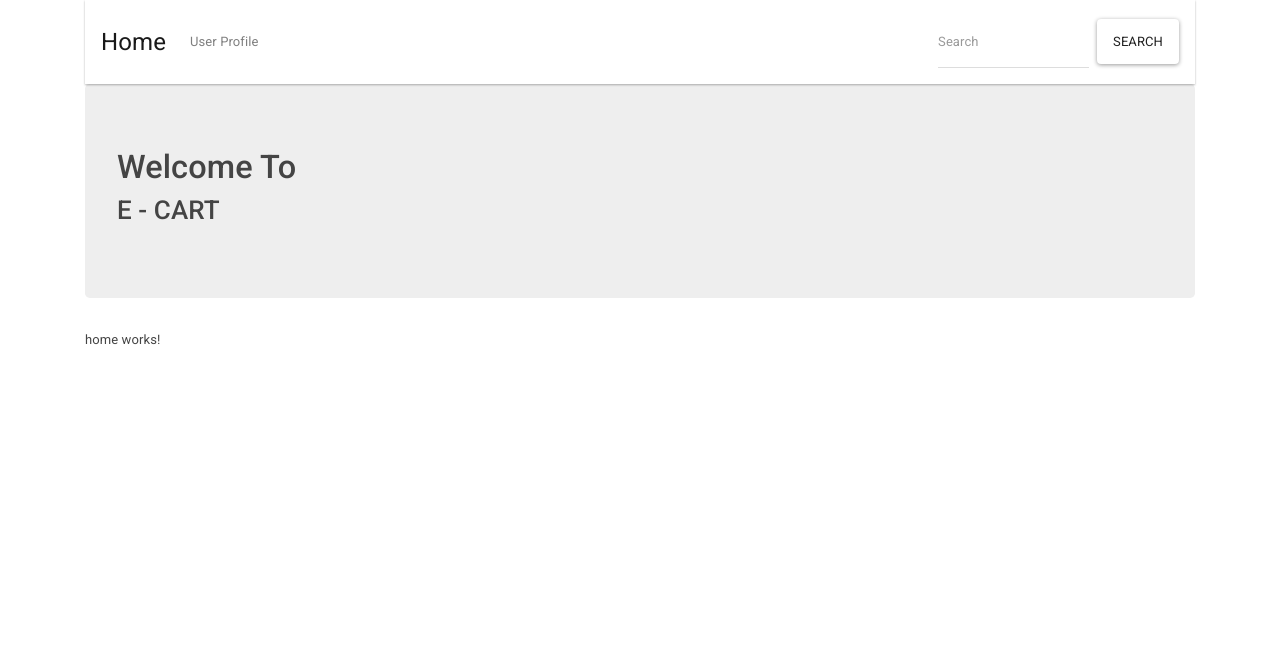
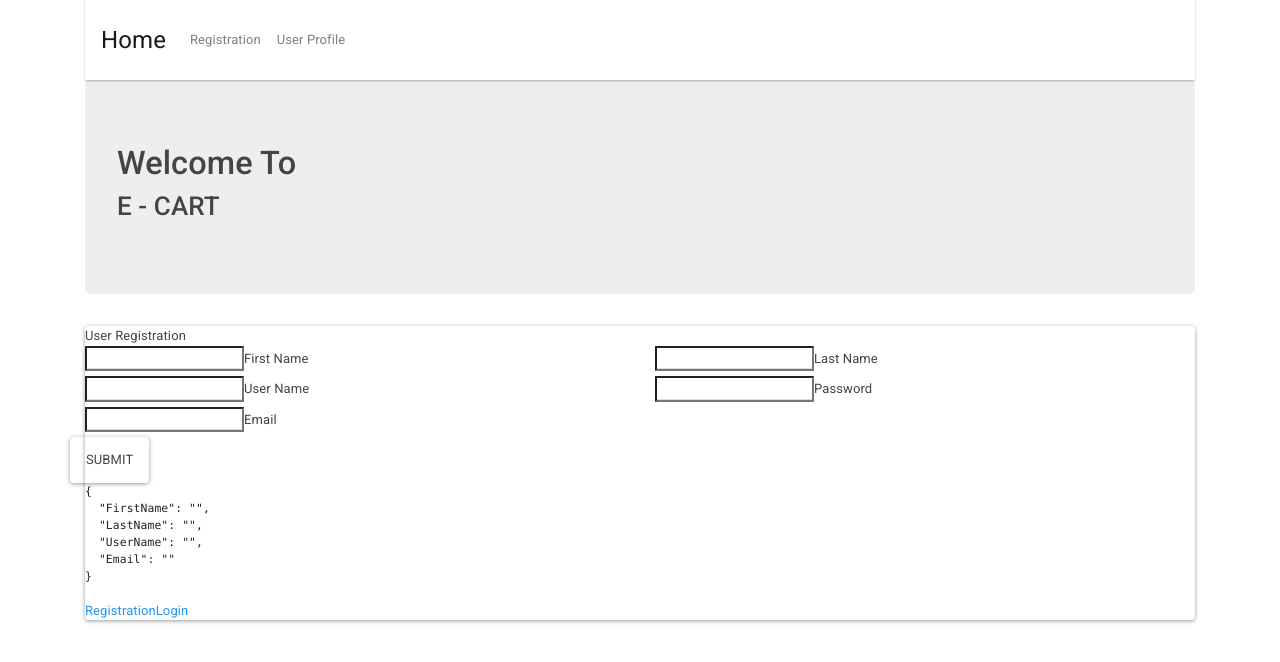
Before and after one commit to Someshb/ecart, an Angular app: page /registration in a window 1280 px wide. Before the commit this address led to /home. Shown: the top 662 px of the page. Built offline with nearby package versions, Linux system fonts and the light colour scheme.

Commit message:
Add registration page in Apps

```diff
--- /dev/null
+++ b/src/app/common/user.model.ts
@@ -0,0 +1,15 @@
+export class User {
+
+    public UserName : string;
+    public Password : string ;
+    public FirstName : string;
+    public LastName : string;
+    public Email : string;
+     constructor(){
+
+        this.FirstName = "";
+        this.UserName = "";
+        this.LastName = "";
+        this.Email = "";
+     }
+}
--- a/src/app/nav-bar/nav-bar.component.html
+++ b/src/app/nav-bar/nav-bar.component.html
@@ -7,14 +7,17 @@
 
 <div class="collapse navbar-collapse" id="navbarColor03">
   <ul class="navbar-nav mr-auto">
+      <li class="nav-item">
+          <a class="nav-link" routerLink="/registration" >Registration</a>
+        </li>
     <li class="nav-item">
       <a class="nav-link" routerLink="/userProfile" >User Profile</a>
     </li>
 
   </ul>
   <form class="form-inline my-2 my-lg-0">
-    <input class="form-control mr-sm-2" type="text" placeholder="Search">
-    <button class="btn btn-secondary my-2 my-sm-0" type="submit">Search</button>
+    <!--<input class="form-control mr-sm-2" type="text" placeholder="Search">
+    <button class="btn btn-secondary my-2 my-sm-0" type="submit">Search</button>-->
   </form>
 </div>
 </nav>
--- /dev/null
+++ b/src/app/sign-up/sign-up.component.html
@@ -0,0 +1,53 @@
+<div class="row">
+  <div class="col s8 offset-s2">
+
+    <div class="card blue-grey darken-1">
+      <div class="card-content white-text">
+        <span class="card-title">User Registration</span>
+        <div class="row">
+          <form class="col s12" novalidate #userformValidate="ngForm" (ngSubmit)="userFormSubmit()">
+            <div class="row">
+              <div class="input-field col s6">
+                <input id="first_name" type="text" #firstName="ngModel" autocomplete="off" [(ngModel)]="userModel.FirstName" name="FirstName" required class="validate">
+                <label data-error="Required!">First Name </label>
+              </div>
+              <div class="input-field col s6">
+                <input id="last_name" type="text" #LastName="ngModel" autocomplete="off"  name="LastName" [(ngModel)]="userModel.LastName" required class="validate">
+                <label data-error="Required!">Last Name </label>
+              </div>
+            </div>
+
+            <div class="row">
+              <div class="input-field col s6">
+                <input id="username" type="text" #UserName="ngModel" autocomplete="off" name="UserName" [(ngModel)]="userModel.UserName" required class="validate">
+                <label data-error="Required!">User Name </label>
+              </div>
+              <div class="input-field col s6">
+                <input id="password" type="password" required autocomplete="off" minlength="8" maxlength="20" #Password="ngModel" name="Password"  [(ngModel)]="userModel.Password"
+                  class="validate">
+                  <label data-error="Password requied">Password </label>
+              </div>
+            </div>
+            <div class="row">
+              <div class="input-field col s12">
+                <input id="email" type="email" #Email="ngModel"  autocomplete="off"  name="Email" [(ngModel)]="userModel.Email" required class="validate">
+                <label data-error="Invalid email">Email </label>
+              </div>
+            </div>
+            <div class="row">
+              <button class="waves-effect waves-light btn"  type="submit">Submit</button>
+            </div>
+
+            <pre>{{ userformValidate.value | json}}</pre>
+          </form>
+        </div>
+      </div>
+      <div class="card-action">
+        <a href="#">Registration</a>
+        <a href="#">Login</a>
+      </div>
+
+
+
+    </div>
+  </div>
--- /dev/null
+++ b/src/app/sign-up/sign-up.component.ts
@@ -0,0 +1,33 @@
+import { Component, OnInit, ViewChild } from '@angular/core';
+import { User } from "../common/user.model";
+import { HttpClient } from '@angular/common/http';
+
+
+@Component({
+  selector: 'app-sign-up',
+  templateUrl: './sign-up.component.html',
+  styleUrls: ['./sign-up.component.css']
+})
+export class SignUpComponent implements OnInit {
+
+  userModel : User = new User();
+  @ViewChild('userformValidate')
+  checkForm : any;
+constructor(private httpClient: HttpClient) {
+
+  }
+
+  ngOnInit() {
+  }
+  userFormSubmit()
+  {
+      if(this.checkForm.valid)
+      {
+        console.log(this.userModel);
+        // https://github.com/techsithgit/json-faker-directory.git
+        //this.httpClient.post("")
+        this.checkForm.reset();
+      }
+
+  }
+}
```
Also changed, not shown: src/app/app.module.ts (+9 -2 lines), src/index.html (+7 -1 lines), src/app/sign-up/sign-up.component.css (added), 8 other files (tests, documents, lock files or other folders).
